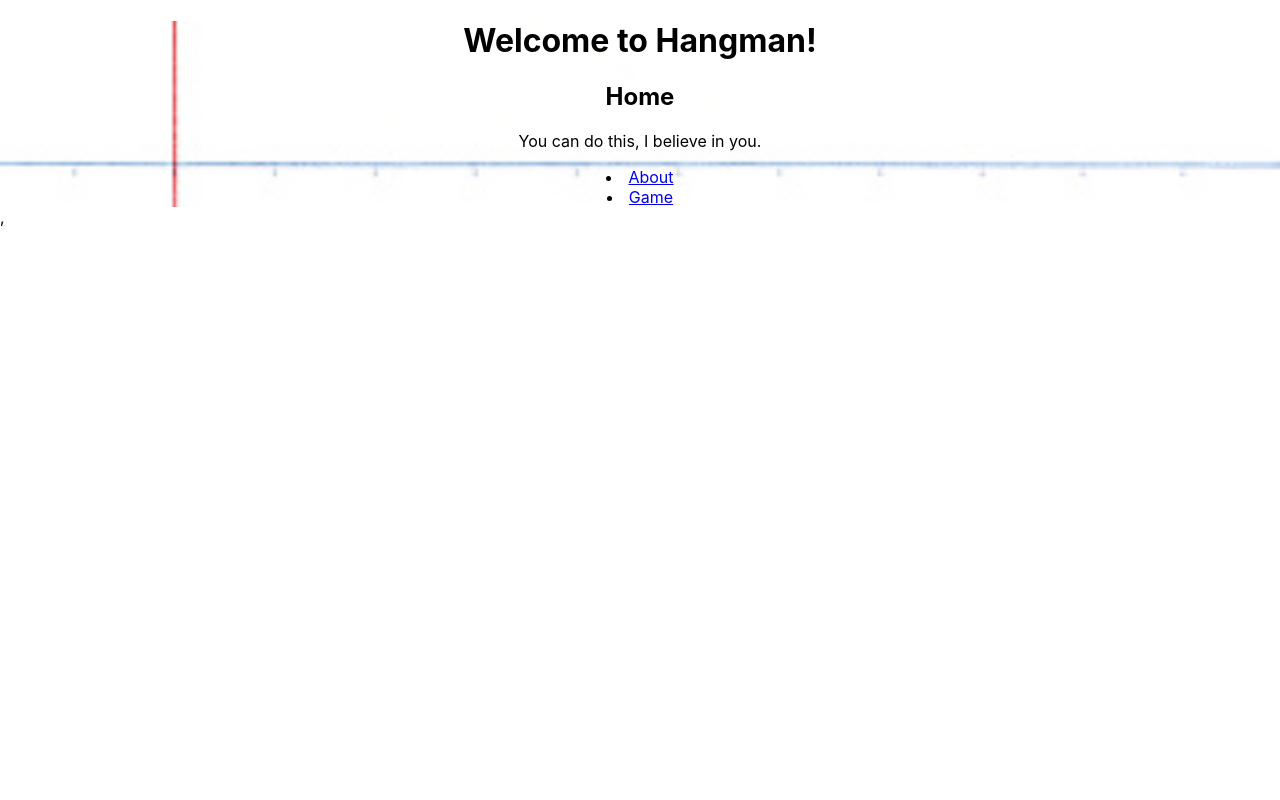
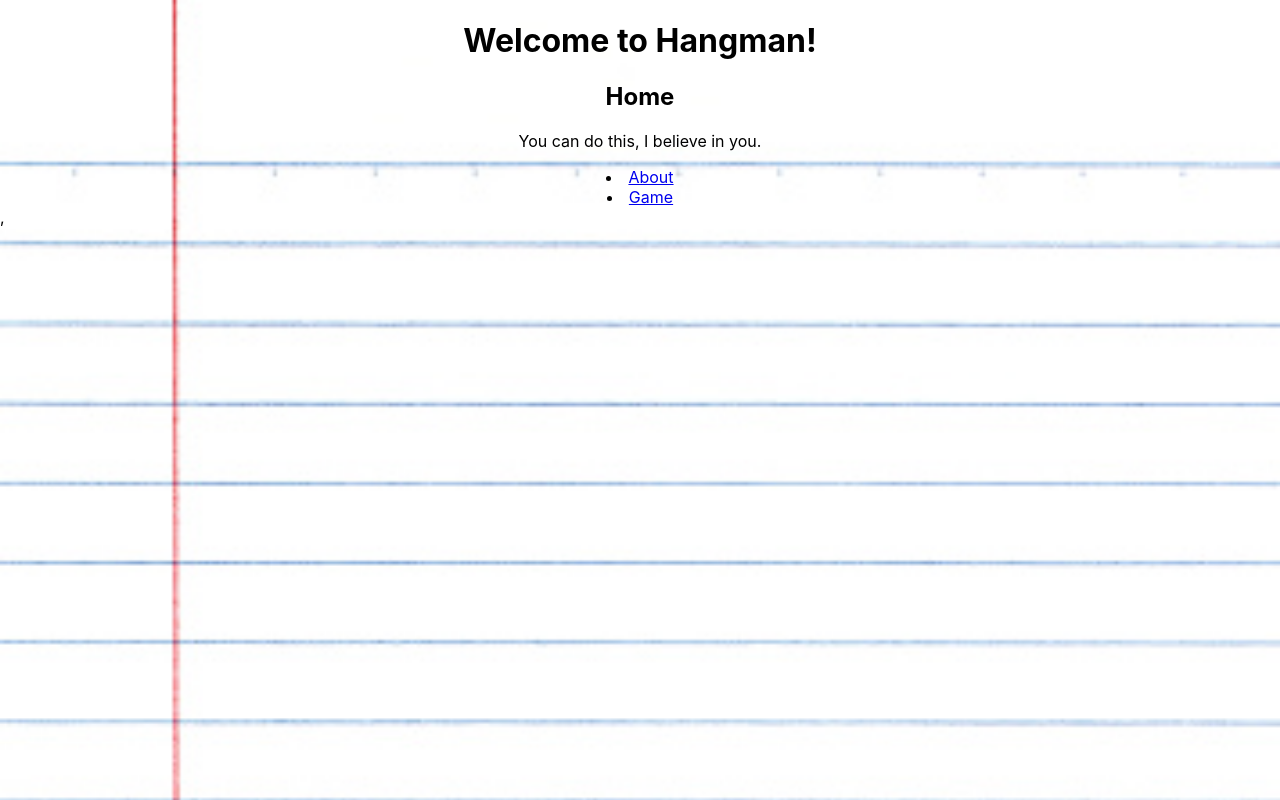
Before and after one commit to TikTokYouthCamp2022/hangman, a React (Create React App) app: page / in a window 1280 px wide. Built offline with nearby package versions, Linux system fonts and the light colour scheme.

Commit message:
Fix background not covering

```diff
--- a/src/App.css
+++ b/src/App.css
@@ -1,15 +1,6 @@
 /* DEFAULT STYLING */
 .App {
   text-align: center;
-  background-image: url("./assets/images/linedPaperBg.jpg");
-  background-position: center 0;
-  background-repeat: no-repeat;
-  background-attachment: fixed;
-  background-size: cover;
-  -webkit-background-size: cover;
-  -o-background-size: cover;
-  -moz-background-size: cover;
-  -ms-background-size: cover;
 }
 
 .App-logo {
--- a/src/index.css
+++ b/src/index.css
@@ -3,8 +3,18 @@ body {
   font-family: -apple-system, BlinkMacSystemFont, 'Segoe UI', 'Roboto', 'Oxygen',
     'Ubuntu', 'Cantarell', 'Fira Sans', 'Droid Sans', 'Helvetica Neue',
     sans-serif;
-  -webkit-font-smoothing: antialiased;
-  -moz-osx-font-smoothing: grayscale;
+  /* -webkit-font-smoothing: antialiased;
+  -moz-osx-font-smoothing: grayscale; */
+
+  background-image: url("./assets/images/linedPaperBg.jpg");
+  background-position: center 0;
+  background-repeat: no-repeat;
+  background-attachment: fixed;
+  background-size: cover;
+  -webkit-background-size: cover;
+  -o-background-size: cover;
+  -moz-background-size: cover;
+  -ms-background-size: cover;
 }
 
 code {
```
